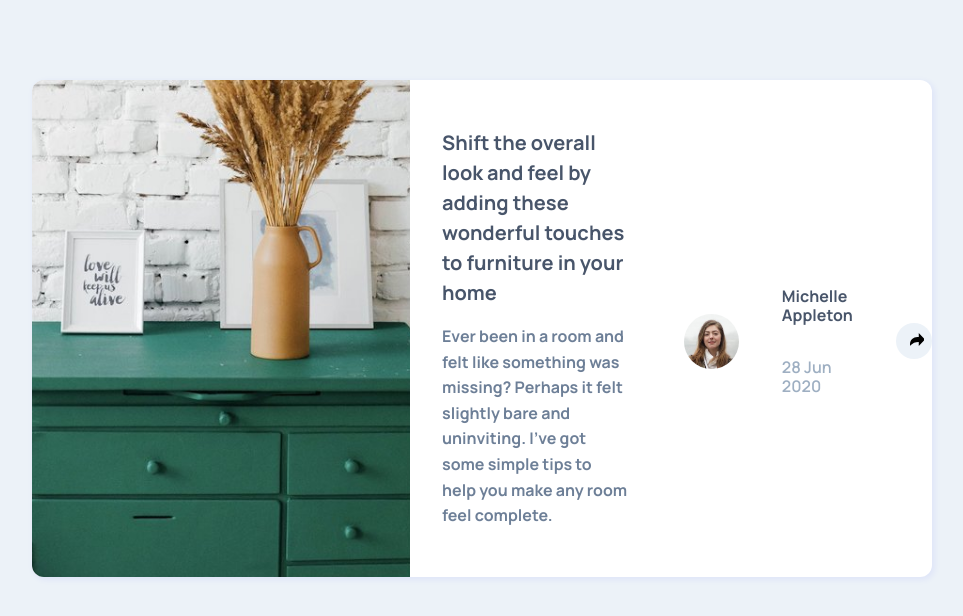
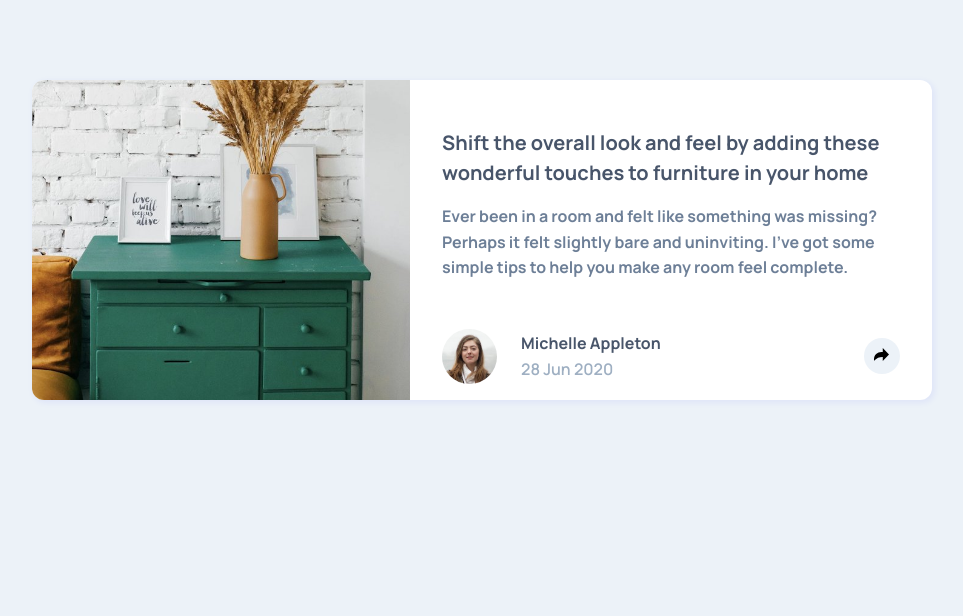
Before and after one commit to gtarrojo/article-preview-component, a plain HTML site: page index.html in a window 1280 px wide. Shown: the whole page, without its empty margins (158-1121 px from the left). Drawn offline with Linux system fonts and the light colour scheme.

Commit message:
functionality share fixing

```diff
--- a/index.html
+++ b/index.html
@@ -17,6 +17,7 @@
   <body>
     <article class="preview">
       <img class="preview__img" src="images/drawers.jpg" alt="drawers" />
+      <div>
         <div class="preview__info">
           <h2 class="preview__heading">
             Shift the overall look and feel by adding these wonderful touches to
@@ -29,69 +30,52 @@
           </p>
         </div>
         <footer class="preview__footer">
-
+          <div class="preview__footer__info">
             <img
               class="preview__footer__avatar"
               src="images/avatar-michelle.jpg"
               alt="Michelle Appleton"
             />
-
             <div class="preview__footer__text">
-
               <p class="preview__footer__author">Michelle Appleton</p>
-
               <time class="preview__footer__date" datetime="2020-06-28"
                 >28 Jun 2020</time
               >
-
+            </div>
           </div>
 
-
           <!-- CONTENEDOR NUEVO PARA MODAL + SHARE BUTTON -->
-
-        <div class="preview__footer__share-wrapper" style="position: relative">
-
+          <div class="preview__footer__share-wrapper">
             <div id="preview__modal">
-
               <div class="preview__modal--container">
-
                 <p>SHARE</p>
-
                 <img
                   class="preview__modal__icon"
                   src="images/icon-facebook.svg"
                   alt="icon-facebook"
                 />
-
                 <img
                   class="preview__modal__icon"
                   src="images/icon-twitter.svg"
                   alt="icon-twitter"
                 />
-
                 <img src="images/icon-pinterest.svg" alt="icon-pinterest" />
               </div>
-
             </div>
 
-
             <div id="preview__share" class="preview__footer__share--container">
-
               <svg
                 class="preview__footer__share"
                 xmlns="http://www.w3.org/2000/svg"
               >
-
                 <path
                   d="M15 6.495 8.766.014V3.88H7.441C3.33 3.88 0 7.039 0 10.936v2.049l.589-.612C2.59 10.294 5.422 9.11 8.39 9.11h.375v3.867L15 6.495z"
                 />
-
               </svg>
-
             </div>
-
           </div>
         </footer>
+      </div>
     </article>
   </body>
 </html>
--- a/styles.css
+++ b/styles.css
@@ -64,9 +64,16 @@ h2 {
 .preview__footer {
   display: flex;
   align-items: center;
-  gap: 1.25rem;
+  gap: 1.5rem;
   margin-bottom: 1rem;
-  margin-top: 2.6rem;
+  padding: 0 2rem;
+}
+
+.preview__footer__info {
+  display: flex;
+  gap: 1.5rem;
+  align-items: center;
+  margin-right: auto;
 }
 
 .preview__footer__avatar {
@@ -96,7 +103,6 @@ h2 {
   display: flex;
   align-items: center;
   justify-content: center;
-  margin-left: auto;
   background-color: var(--clr-blue-grayish-light);
   border-radius: 50%;
   height: 36px;
@@ -124,9 +130,6 @@ h2 {
   z-index: 1000;
   background-color: var(--clr-blue-grayish-very-dark);
   border-radius: 12px;
-  bottom: 0;
-  left: 0;
-  right: 0;
   padding: 1rem;
   border-radius: 0 0 12px 12px;
 }
@@ -152,6 +155,10 @@ h2 {
   cursor: pointer;
 }
 
+.preview__footer__share-wrapper {
+  position: relative;
+}
+
 /* media  */
 
 @media (min-width: 798px) {
@@ -167,13 +174,12 @@ h2 {
 
   #preview__modal {
     width: 220px;
-    bottom: auto;
-    top: -60px;
-    right: 0;
-    left: auto;
     border-radius: 12px;
     padding: 10px;
     box-shadow: 0 10px 20px rgba(0, 0, 0, 0.2);
+    bottom: 50px;
+    left: -90px;
+    right: 0;
   }
 
   .preview__modal--container {
```
Lines whose indentation alone changed are shown as unchanged.
